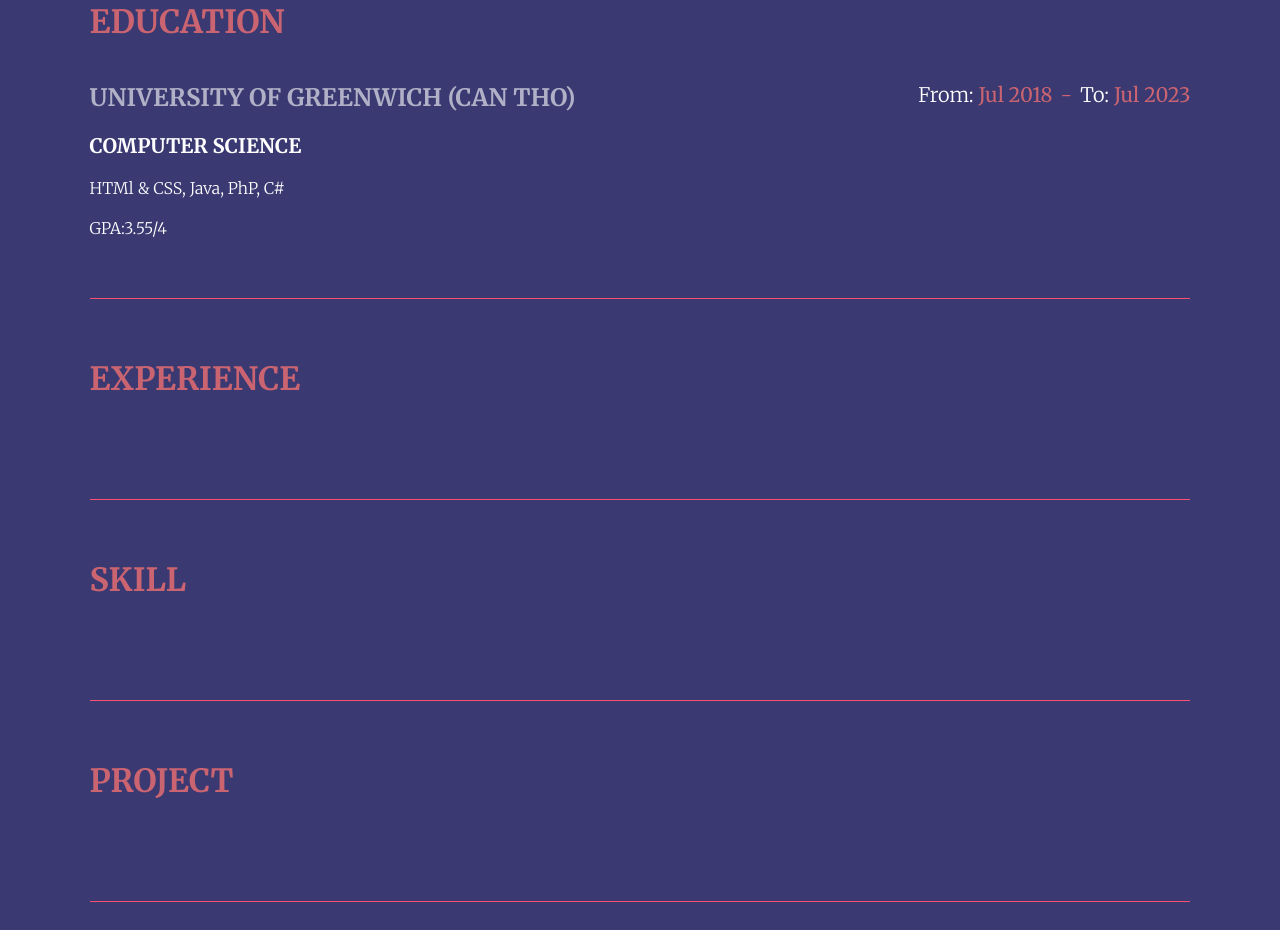
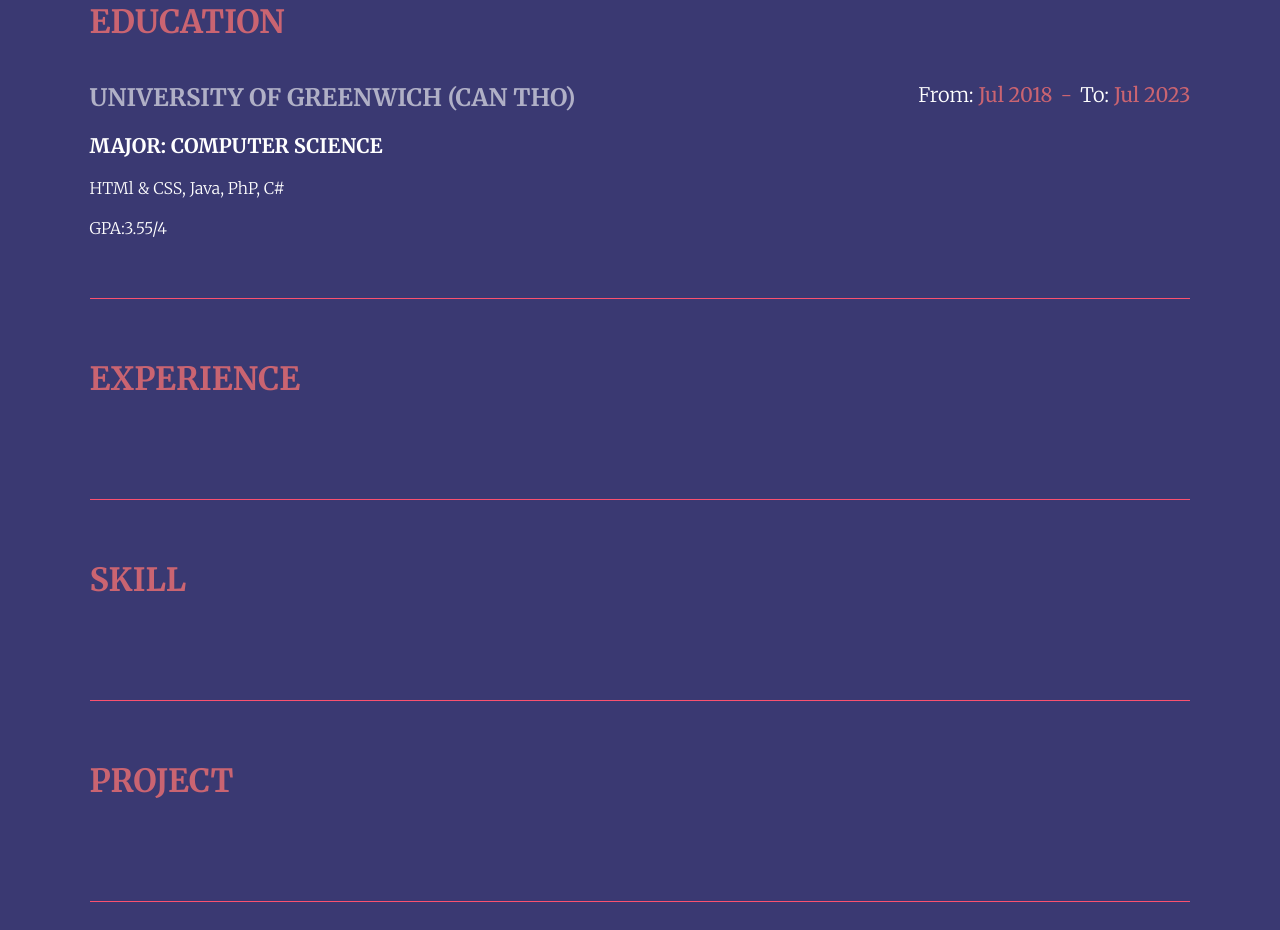
Before and after one commit to bangqh123/portfolio, a React (Vite) app: page / in a window 1280 px wide. Shown: the part 1280-2210 px from the top of the page. Built offline with nearby package versions, Linux system fonts and the light colour scheme.

Commit message:
update props education

```diff
--- a/src/configs/constants/homepage.config.ts
+++ b/src/configs/constants/homepage.config.ts
@@ -19,7 +19,7 @@ const aboutUsProps = {
 const educationProps = {
     title: 'Education',
     schoolName: 'University of Greenwich (Can Tho)',
-    major: 'computer science',
+    major: 'major: computer science',
     subjects: 'HTMl & CSS, Java, PhP, C#',
     gpa: 'GPA:3.55/4',
     start: 'Jul 2018',
```
